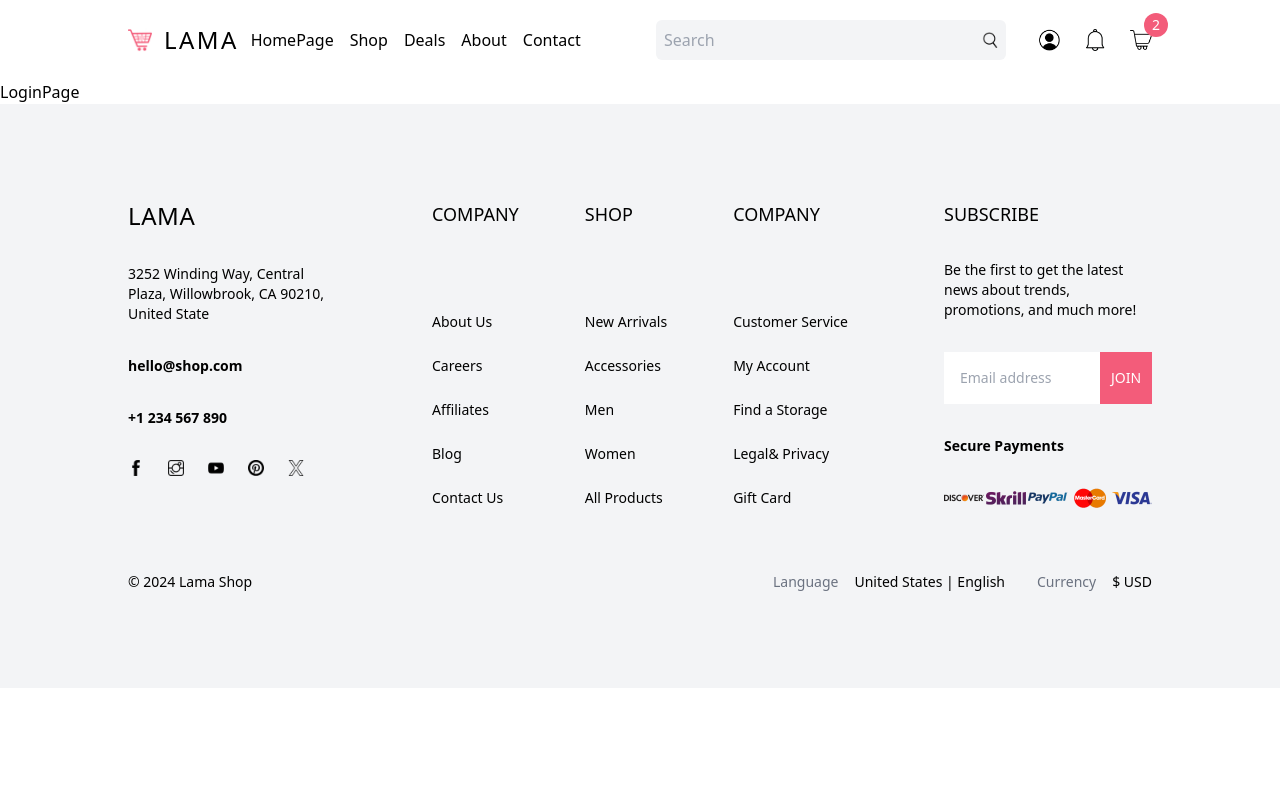
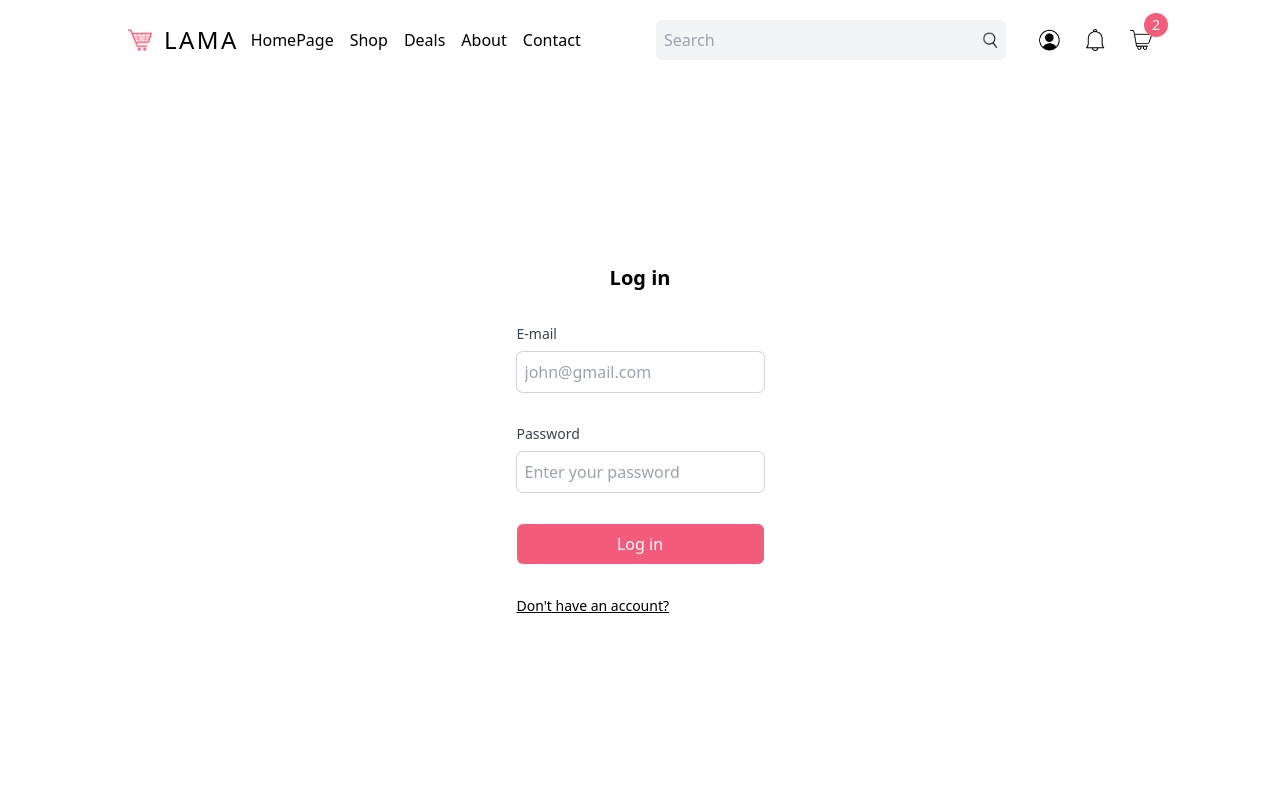
Before and after one commit to StanNatalia/next-e-commerce, a Next.js app: page /login in a window 1280 px wide. Shown: the top 800 px of the page. Built offline with nearby package versions, Linux system fonts and the light colour scheme.

Commit message:
add  register/login

```diff
--- a/src/app/list/page.tsx
+++ b/src/app/list/page.tsx
@@ -48,7 +48,7 @@
         {category ? category.name : "Products"} for You!
       </h2>
       <Suspense fallback={"loading..."}>
-        <ProductList limit={20} categorySlug={categorySlug} />
+        <ProductList />
       </Suspense>
     </div>
   );
--- a/src/app/login/page.tsx
+++ b/src/app/login/page.tsx
@@ -1,7 +1,125 @@
-import React from "react";
+"use client";
+
+import { useState } from "react";
+
+enum MODE {
+  LOGIN = "LOGIN",
+  REGISTER = "REGISTER",
+  RESET_PASSWORD = "RESET_PASSWORD",
+  EMAIL_VERIFICATION = "EMAIL_VERIFICATION",
+}
 
 const LoginPage = () => {
-  return <div>LoginPage</div>;
+  const [mode, setMode] = useState(MODE.LOGIN);
+
+  const [username, setUsername] = useState("");
+  const [email, setEmail] = useState("");
+  const [password, setPassword] = useState("");
+  const [emailCode, setEmailCode] = useState("");
+  const [isLoading, setisLoading] = useState(false);
+  const [error, setError] = useState("");
+  const [message, setMessage] = useState("");
+
+  const formTitle =
+    mode === MODE.LOGIN
+      ? "Log in"
+      : mode === MODE.REGISTER
+      ? "Register"
+      : mode === MODE.RESET_PASSWORD
+      ? "Reset Your Password"
+      : "Verify Your Email";
+
+  const buttonTitle =
+    mode === MODE.LOGIN
+      ? "Log in"
+      : mode === MODE.REGISTER
+      ? "Register"
+      : mode === MODE.RESET_PASSWORD
+      ? "Reset"
+      : "Verify Your Email";
+
+  return (
+    <div className="h-[calc(100vh-80px)] px-4 md:px-8 lg:px-16 xl:px-32 2xl:px-64 flex items-center justify-center">
+      <form className="flex flex-col gap-8">
+        <h1 className="text-xl font-semibold text-center">{formTitle}</h1>
+        {mode === MODE.REGISTER ? (
+          <div className="flex flex-col gap-2">
+            <label className="text-sm text-gray-700">Username</label>
+            <input
+              type="text"
+              name="username"
+              placeholder="John"
+              className="ring-1 ring-gray-300 rounded-md p-2"
+            />
+          </div>
+        ) : null}
+        {mode !== MODE.EMAIL_VERIFICATION ? (
+          <div className="flex flex-col gap-2">
+            <label className="text-sm text-gray-700">E-mail</label>
+            <input
+              type="email"
+              name="email"
+              placeholder="john@gmail.com"
+              className="ring-1 ring-gray-300 rounded-md p-2"
+            />
+          </div>
+        ) : (
+          <div className="flex flex-col gap-2">
+            <label className="text-sm text-gray-700">Verification Code</label>
+            <input
+              type="text"
+              name="emailCode"
+              placeholder="Code"
+              className="ring-1 ring-gray-300 rounded-md p-2"
+            />
+          </div>
+        )}
+        {mode === MODE.LOGIN || mode === MODE.REGISTER ? (
+          <div className="flex flex-col gap-2">
+            <label className="text-sm text-gray-700">Password</label>
+            <input
+              type="password"
+              name="password"
+              placeholder="Enter your password"
+              className="ring-1 ring-gray-300 rounded-md p-2"
+            />
+          </div>
+        ) : null}
+        <button
+          className="bg-lama text-white p-2 rounded-md disabled:bg-pink-200 disabled:cursor-not-allowed"
+          disabled={isLoading}
+        >
+          {isLoading ? "Loading..." : buttonTitle}
+        </button>
+        {error && <div className="text-red-600">{error}</div>}
+        {mode === MODE.LOGIN && (
+          <div
+            className="text-sm underline cursor-pointer"
+            onClick={() => setMode(MODE.REGISTER)}
+          >
+            {"Don't"} have an account?
+          </div>
+        )}
+        {mode === MODE.REGISTER && (
+          <div
+            className="text-sm underline cursor-pointer"
+            onClick={() => setMode(MODE.LOGIN)}
+          >
+            Have an account?
+          </div>
+        )}
+        {mode === MODE.RESET_PASSWORD && (
+          <div
+            className="text-sm underline cursor-pointer"
+            onClick={() => setMode(MODE.LOGIN)}
+          >
+            Go back to Login
+          </div>
+        )}
+        {message && <div className="text-green-600">{message}</div>}
+      </form>
+    </div>
+  );
 };
 
 export default LoginPage;
--- a/src/components/ProductList.tsx
+++ b/src/components/ProductList.tsx
@@ -6,7 +6,6 @@
 import { Product } from "@/types/catalog";
 import { useSearchParams } from "next/navigation";
 import Pagination from "./Pagination";
-import { useEffect, useState } from "react";
 
 type ProductListProps = {
   limit?: number;
@@ -17,7 +16,7 @@
 const ProductList = ({ limit }: ProductListProps) => {
   const searchParams = useSearchParams();
 
-  const categorySlug = searchParams.get("category") || "all";
+  const categorySlug = searchParams.get("cat") || "all";
   const minPrice = Number(searchParams.get("min") || 0);
   const maxPrice = Number(searchParams.get("max") || Infinity);
   const sort = searchParams.get("sort") || "";
```
